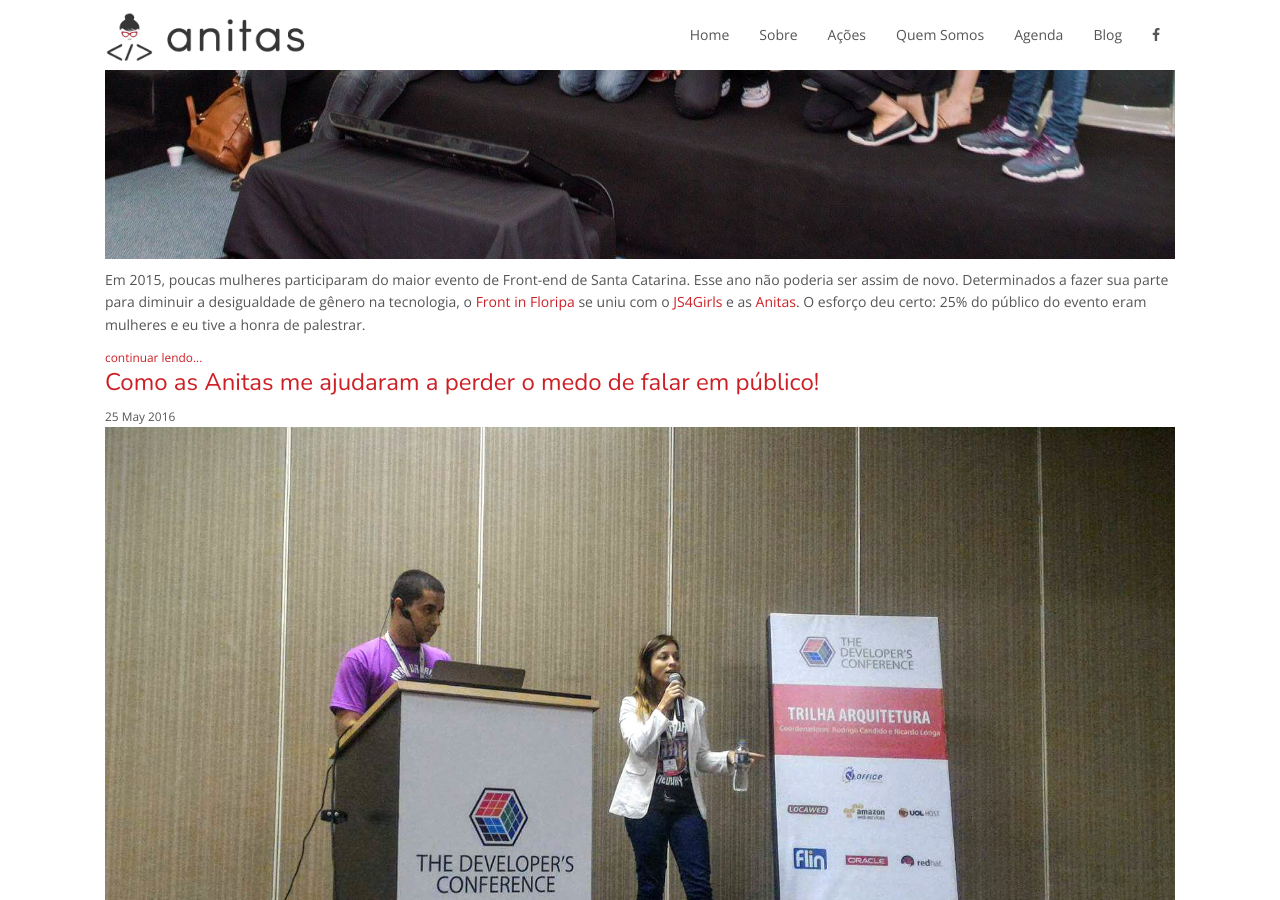
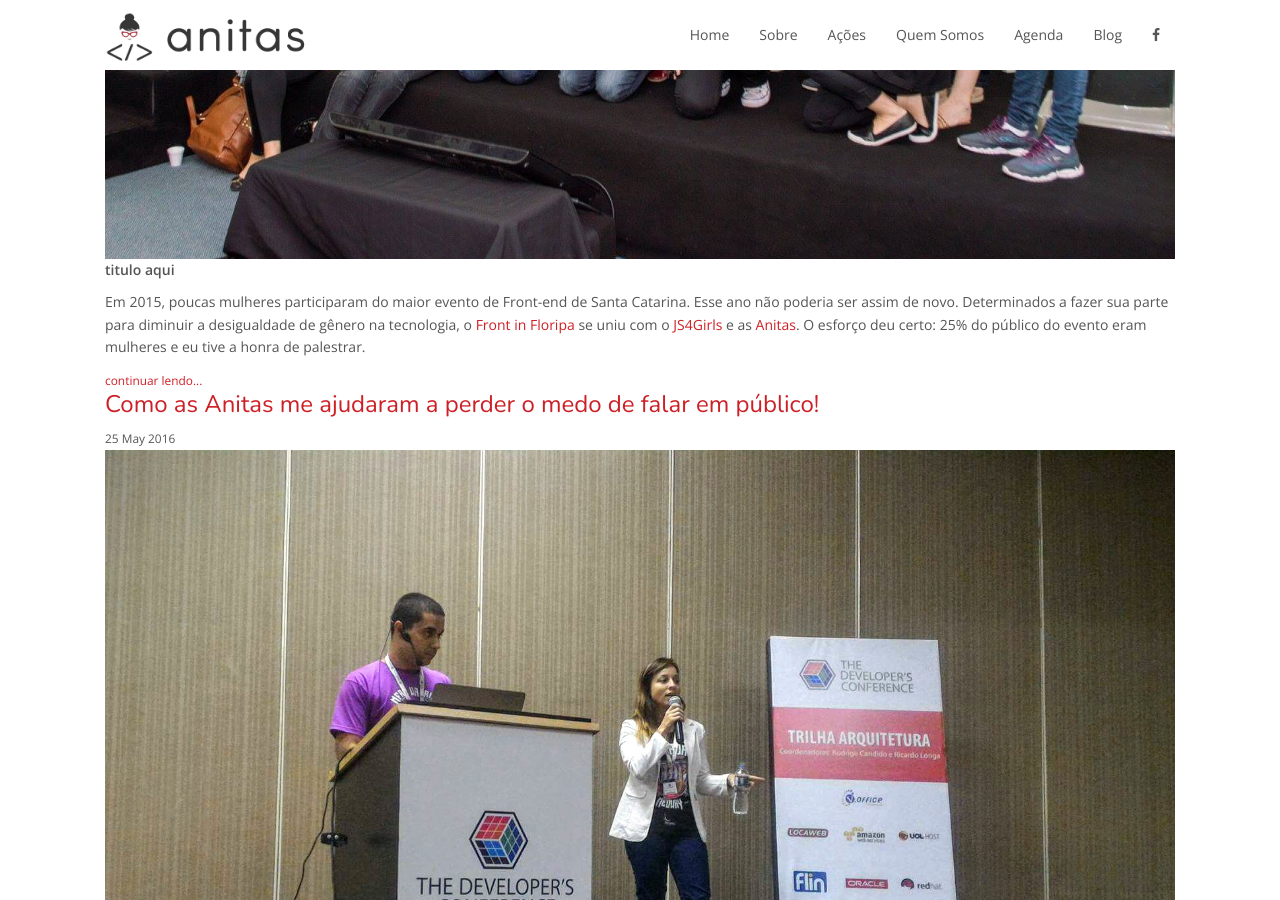
Before and after one commit to anitas/blog.anitas.com.br, a Jekyll site: the page built from index.html, in a window 1280 px wide and 900 px high, scrolled down 581 px. Built offline with Jekyll 4.4.1, drawn with Linux system fonts in a browser that asks for light colours; nearby versions of some CDN libraries; the list of posts is cut into pages by our own code.

Commit message:
Update 2016-12-01-mulheres-front-in-floripa-2016.md

```diff
--- a/_posts/2016-12-01-mulheres-front-in-floripa-2016.md
+++ b/_posts/2016-12-01-mulheres-front-in-floripa-2016.md
@@ -6,7 +6,7 @@ comments: true
 ---
 
 ![Mulheres no Front in Floripa 2016](/images/15168751_746436152161152_8634080919577539891_o.jpg)
-
+**titulo aqui**
 
 Em 2015, poucas mulheres participaram do maior evento de Front-end de Santa Catarina. Esse ano não poderia ser assim de novo. Determinados a fazer sua parte para diminuir a desigualdade de gênero na tecnologia, o [Front in Floripa](https://www.facebook.com/frontinfloripa/) se uniu com o [JS4Girls](https://www.facebook.com/JS4Girls.Brasil.Florianopolis/) e as [Anitas](https://www.facebook.com/AnitasFloripa/). O esforço deu certo: 25% do público do evento eram mulheres e eu tive a honra de palestrar.
 
@@ -16,6 +16,7 @@ Em 2015, poucas mulheres participaram do maior evento de Front-end de Santa Cata
 No geral não tenho problemas com palco, mas é claro que sempre tem um frio na barriga pela responsabilidade de representar um gênero inteiro ali em cima: se um rapaz tem uma palestra que não é muito divertida, foi "a palestra do fulano". Se é uma guria, é que "mulher não manja mesmo". Não digo isso pela organização do evento nem nada, é só uma coisa que acontece na conversinha paralela e que contribui para nossa insegurança na hora de ter os holofotes. A primeira coisa que eu fiz foi desconstruir isso: botei na minha cabeça que **eu não preciso ser perfeita**.
 
 ![Frio na barriga e responsabilidade](/images/martinha3.jpg "Frio na barriga e responsabilidade!")
+**titulo aqui**
 
 Sem precisar ser perfeita tudo ficou mais fácil. Sabe, quando ficamos ansiosos a adrenalina aumenta, você fica em estado de alerta, pronto para "fugir" e seu foco se fecha para você ver uma coisa só. Mas quando você se acalma, consegue olhar o todo e encontrar saídas criativas para o problema, improvisar. Desconstruindo que precisava ser perfeita, fiquei calma o suficiente para mandar bala.
 
@@ -26,8 +27,10 @@ Tive a oportunidade de falar um pouquinho do Anitas no começo. Expliquei sobre
 A palestra em si foi incrível :D. Falei um pouco sobre design, para que os programadores entendam seus designers e trabalhem melhor juntos. Sobre como transformar o design em um HTML + CSS melhor. Todo mundo riu das minhas piadas e acessaram os slides, vieram até conversar comigo depois. Fiz amizades novas, conversei até com o câmera (ele gosta de Star Trek também) e foi memorável <3
 
 ![Como deixar seu designer feliz](/images/martinha2.jpg "Como deixar seu designer feliz!")
+**titulo aqui**
 
 ![As colegas Michele e Lahana do JS4Girls Floripa](/images/mika e lahana.jpg "As colegas Michele e Lahana do JS4GirlsFloripa!")
+**titulo aqui**
 
 Espero ter outras oportunidades de palestrar novamente e dar coragem para outras mulheres. Quero ajudar na representatividade, quero que pensem "se tem uma menina gordinha, mancando, arrazando lá no palco, eu também posso". Quero ver metade das mulheres como palestrante, e não só uma, e metade do evento de mulheres e não 1/4. Vamos nessa?
 
```
